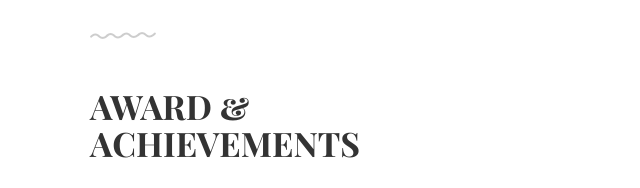
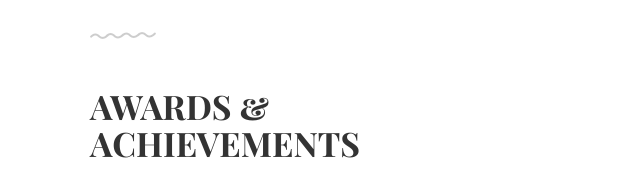
Before and after one commit to alexdincea/thzeus.github.io, a plain HTML site: page index.html in a window 1280 px wide. Shown: the part 1358-1546 px from the top of the page, 239-879 px from the left. Drawn offline with Linux system fonts and the light colour scheme.

Commit message:
Update index.html

```diff
--- a/index.html
+++ b/index.html
@@ -137,7 +137,7 @@
 
 	<div class="award section second" id="achievements">
 		<div class="container">
-			<h1>Award &amp;<br>Achievements</h1>
+			<h1>Awards &amp;<br>Achievements</h1>
 
 
 			<ul class="award-list list-flat">
```
